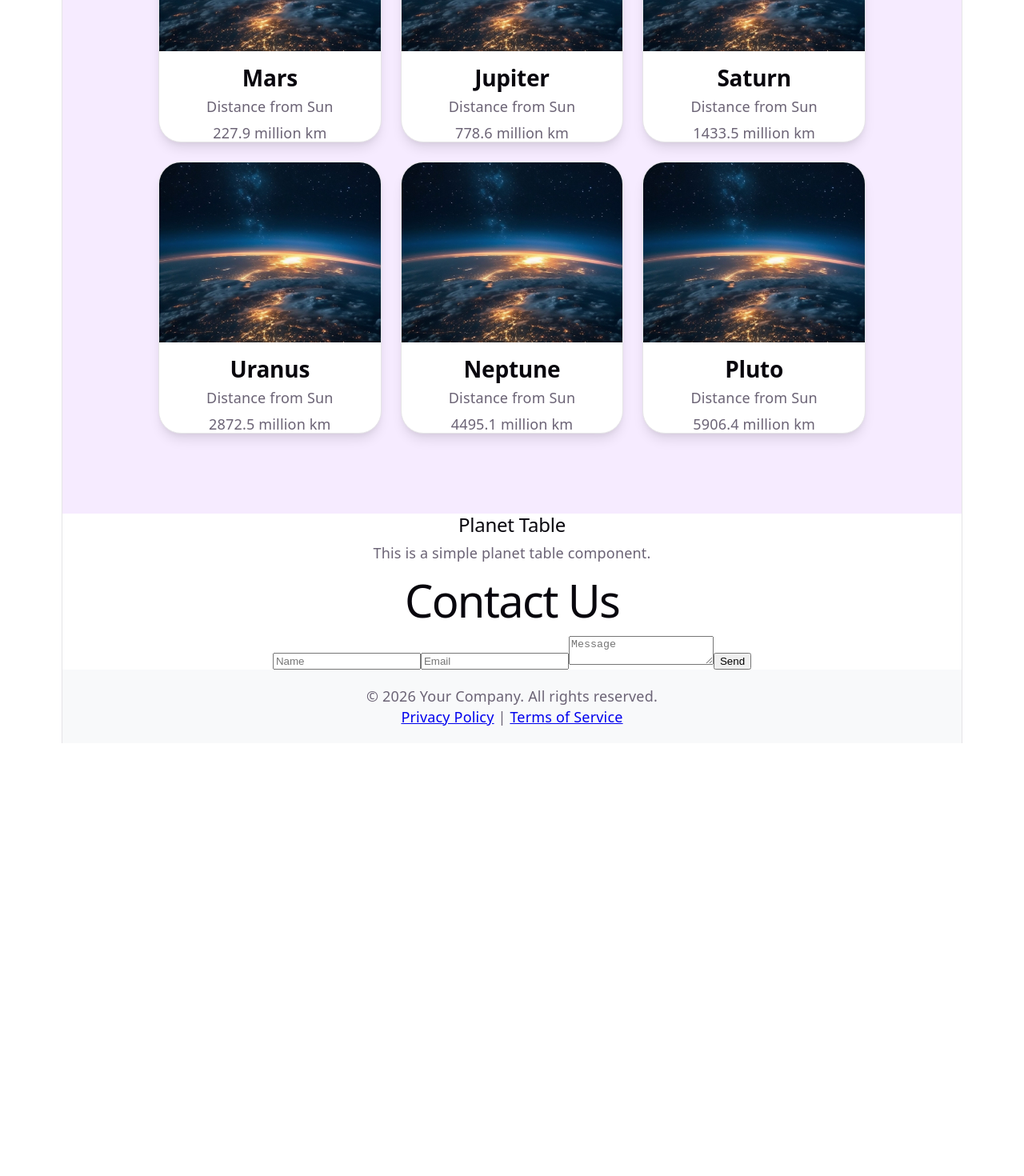
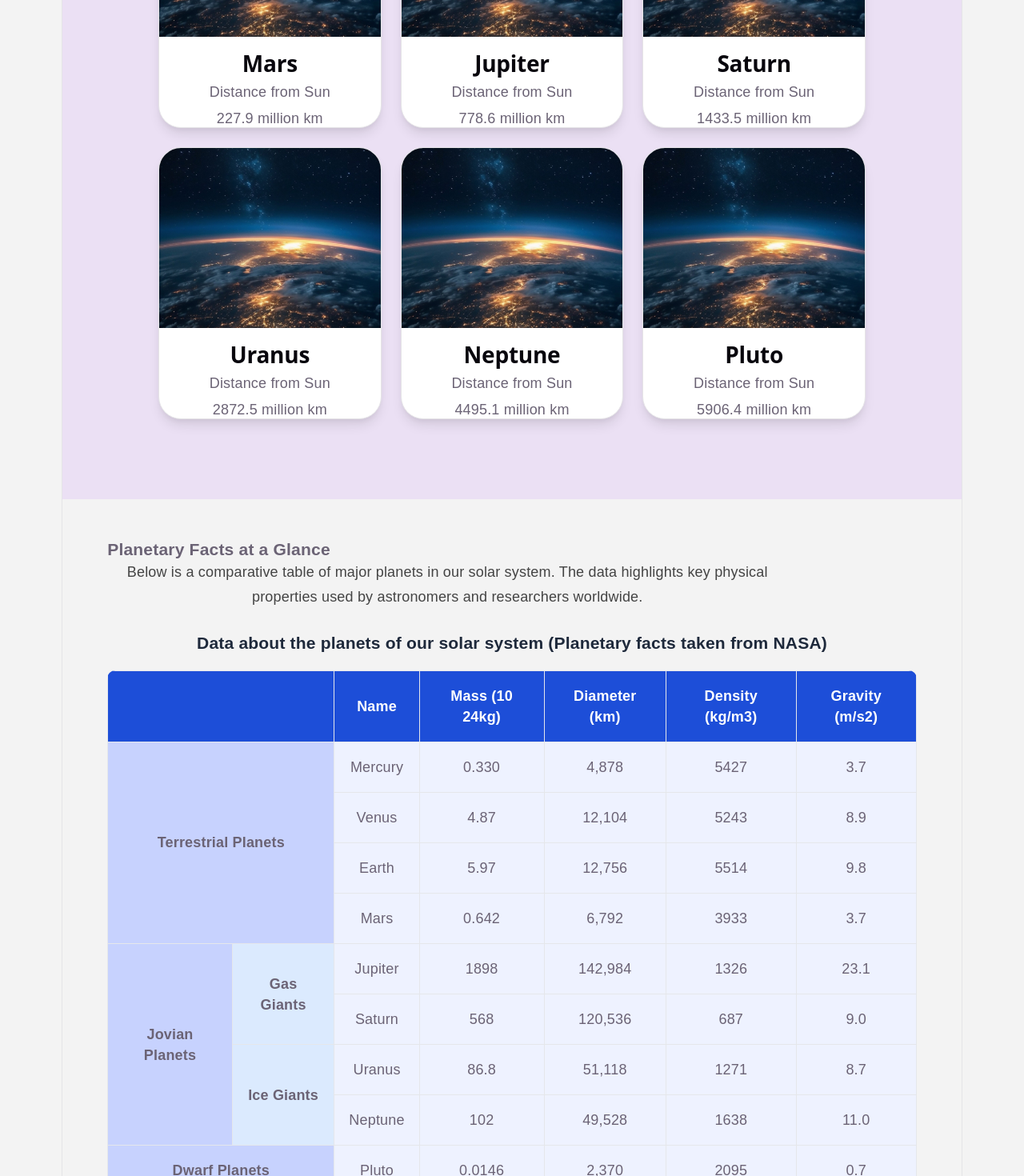
Before and after one commit to Skol-Chie/TS-Academy-SDC-Project-Group-9, a React (Vite) app: page / in a window 1280 px wide. Shown: the part 1330-2800 px from the top of the page at 80% size. Before the commit the page ends 2259 px from the top, so only its background shows below. Built offline with nearby package versions, Linux system fonts and the light colour scheme.

Commit message:
created planetcard/table feature

```diff
--- a/src/components/PlanetTable.jsx
+++ b/src/components/PlanetTable.jsx
@@ -2,11 +2,222 @@ import '../styles/Table.css';
 
 const PlanetTable = () => {
   return (
-    <section className="planet-table">
-      <h2>Planet Table</h2>
-      <p>This is a simple planet table component.</p>
-    </section>
+    <div className="table-container">
+
+      <h3 className='text-content, text-left'>Planetary Facts at a Glance</h3>
+
+      <p className="description ,text-left">
+
+        Below is a comparative table of major planets in our solar system.
+
+        The data highlights key physical properties used by astronomers and
+
+        researchers worldwide.
+
+      </p>
+
+      <h3 className='text-left, planet-Data'>
+
+        Data about the planets of our solar system
+
+        (Planetary facts taken from NASA)
+
+      </h3>
+
+      <table>
+
+        <thead>
+
+          <tr>
+
+            <th colSpan="2"></th>
+
+            <th>Name</th>
+
+            <th>Mass (10 24kg)</th>
+
+            <th>Diameter (km)</th>
+
+            <th>Density (kg/m3)</th>
+
+            <th>Gravity (m/s2)</th>
+
+          </tr>
+
+        </thead>
+
+        <tbody>
+
+          {/* Terrestrial Planets */}
+
+          <tr>
+
+            <td rowSpan="4" colSpan="2" className="category">
+
+              Terrestrial Planets
+
+            </td>
+
+            <td>Mercury</td>
+
+            <td>0.330</td>
+
+            <td>4,878</td>
+
+            <td>5427</td>
+
+            <td>3.7</td>
+
+          </tr>
+
+          <tr>
+
+            <td>Venus</td>
+
+            <td>4.87</td>
+
+            <td>12,104</td>
+
+            <td>5243</td>
+
+            <td>8.9</td>
+
+          </tr>
+
+          <tr>
+
+            <td>Earth</td>
+
+            <td>5.97</td>
+
+            <td>12,756</td>
+
+            <td>5514</td>
+
+            <td>9.8</td>
+
+          </tr>
+
+          <tr>
+
+            <td>Mars</td>
+
+            <td>0.642</td>
+
+            <td>6,792</td>
+
+            <td>3933</td>
+
+            <td>3.7</td>
+
+          </tr>
+
+          {/* Jovian Planets */}
+
+          <tr>
+
+            <td rowSpan="4" className="category">
+
+              Jovian Planets
+
+            </td>
+
+            <td rowSpan="2" className="subcategory">
+
+              Gas Giants
+
+            </td>
+
+            <td>Jupiter</td>
+
+            <td>1898</td>
+
+            <td>142,984</td>
+
+            <td>1326</td>
+
+            <td>23.1</td>
+
+          </tr>
+
+          <tr>
+
+            <td>Saturn</td>
+
+            <td>568</td>
+
+            <td>120,536</td>
+
+            <td>687</td>
+
+            <td>9.0</td>
+
+          </tr>
+
+          <tr>
+
+            <td rowSpan="2" className="subcategory">
+
+              Ice Giants
+
+            </td>
+
+            <td>Uranus</td>
+
+            <td>86.8</td>
+
+            <td>51,118</td>
+
+            <td>1271</td>
+
+            <td>8.7</td>
+
+          </tr>
+
+          <tr>
+
+            <td>Neptune</td>
+
+            <td>102</td>
+
+            <td>49,528</td>
+
+            <td>1638</td>
+
+            <td>11.0</td>
+
+          </tr>
+
+          {/* Dwarf Planet */}
+
+          <tr>
+
+            <td colSpan="2" className="category">
+
+              Dwarf Planets
+
+            </td>
+
+            <td>Pluto</td>
+
+            <td>0.0146</td>
+
+            <td>2,370</td>
+
+            <td>2095</td>
+
+            <td>0.7</td>
+
+          </tr>
+
+        </tbody>
+
+      </table>
+
+    </div>
+
   );
+
 };
 
 export default PlanetTable;
--- a/src/styles/Planets.css
+++ b/src/styles/Planets.css
@@ -43,12 +43,12 @@ body {
 }
 
 .planet-grid__header h2 {
-  color: blue;
+  color: #1d4ed8;
   margin: 0 0 8px;
 }
 
 .planet-grid__header p {
-  color: black;
+  color: #444;
   font-size: 16px;
   font-weight: 400;
   line-height: 1.6;
--- a/src/styles/Table.css
+++ b/src/styles/Table.css
@@ -2,3 +2,116 @@
   background-color: #f0f0f0;
   padding: 2rem;
 }
+
+* {
+
+  margin: 0;
+
+  padding: 0;
+
+  box-sizing: border-box;
+
+}
+
+body {
+
+  background-color: #f3f3f3;
+
+  font-family: Arial, Helvetica, sans-serif;
+
+}
+
+.table-container {
+
+  width: 90%;
+
+  max-width: 1200px;
+
+  margin: 50px auto;
+
+}
+
+.text-content {
+
+  color: #1d4ed8;
+
+  margin-bottom: 10px;
+
+}
+
+.description {
+
+  color: #444;
+
+  line-height: 1.7;
+
+  margin-bottom: 30px;
+
+  max-width: 850px;
+
+}
+
+.text-left{
+  text-align: left;
+}
+
+.planet-Data {
+
+  margin-bottom: 20px;
+
+  color: #1e293b;
+}
+
+table {
+
+  width: 100%;
+
+  border-collapse: collapse;
+
+  overflow: hidden;
+
+  border-radius: 10px;
+
+}
+
+thead {
+
+  background-color: #1d4ed8;
+
+  color: white;
+
+}
+
+th,
+
+td {
+
+  padding: 18px;
+
+  text-align: center;
+
+  border: 1px solid #e5e7eb;
+
+}
+
+tbody tr {
+
+  background-color: #eef2ff;
+
+}
+
+.category {
+
+  background-color: #c7d2fe;
+
+  font-weight: bold;
+
+}
+
+.subcategory {
+
+  background-color: #dbeafe;
+
+  font-weight: bold;
+
+}
```
